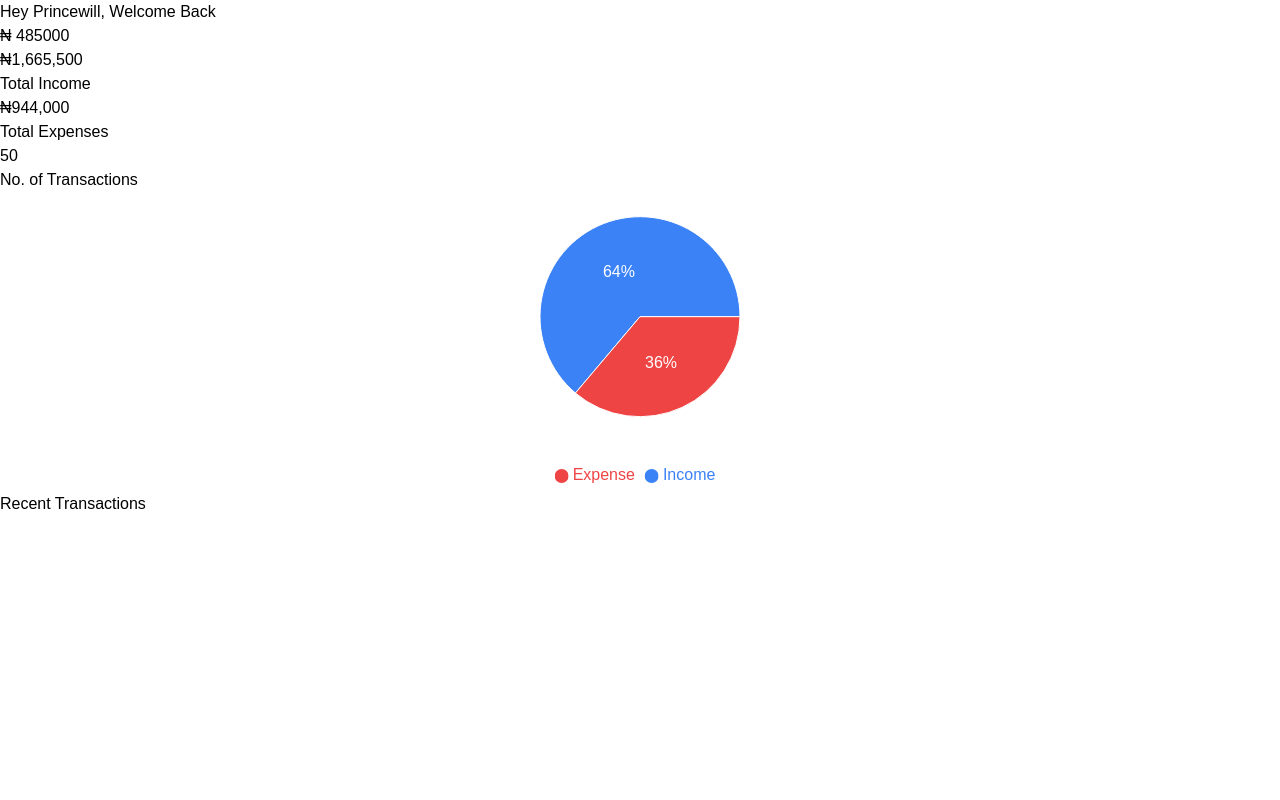
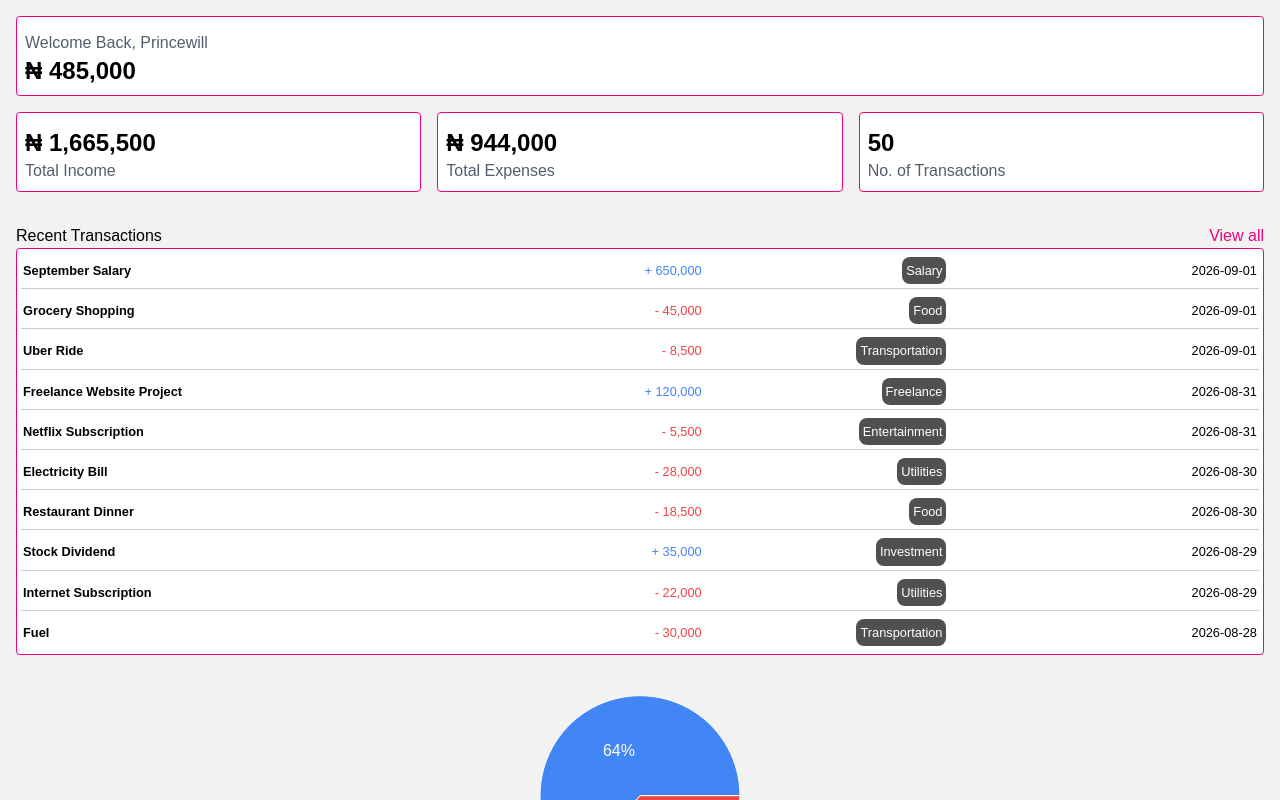
Before and after one commit to builtbyMaro/konga-dashboard, a Next.js app: page / in a window 1280 px wide. Shown: the top 800 px of the page. Built offline with nearby package versions, Linux system fonts and the light colour scheme.

Commit message:
Adds recent transactions section and Adds styling to all components

```diff
--- a/app/globals.css
+++ b/app/globals.css
@@ -1,7 +1,7 @@
 @import "tailwindcss";
 
 :root {
-  --background: #ffffff;
+  --background: #f2f2f2;
 }
 
 @theme inline {
--- a/app/page.tsx
+++ b/app/page.tsx
@@ -6,6 +6,7 @@ import WelcomeCard from "@/components/welcomeCard";
 import ErrorPage from "@/components/error";
 import SummaryCard from "@/components/summaryCard";
 import Chart from "@/components/chart";
+import RecentTransactions from "@/components/recentTransactions";
 
 const Home = () => {
   const [loading, setLoading] = useState(true);
@@ -61,13 +62,15 @@ const Home = () => {
   let numOfTransactions = 0;
 
   if (data) {
-    totalIncome = data.transactions
-      .filter((transaction) => transaction.type === "income")
-      .reduce((total, transaction) => total + transaction.amount, 0);
+    data.transactions.map((transaction) => {
+      if (transaction.type == "income") {
+        totalIncome += transaction.amount;
+      }
 
-    totalExpenses = data.transactions
-      .filter((transaction) => transaction.type === "expense")
-      .reduce((total, transaction) => total + transaction.amount, 0);
+      if (transaction.type == "expense") {
+        totalExpenses += transaction.amount;
+      }
+    });
 
     numOfTransactions = data.transactions.length;
   }
@@ -78,7 +81,7 @@ const Home = () => {
 
   return (
     <main>
-      <section>
+      <section className="grid grid-cols-1 sm:grid-cols-3 lg:grid-cols-3 p-4 gap-4">
         <WelcomeCard balance={data?.accountBalance} />
         <SummaryCard value={totalIncome} text="Total Income" symbol={true} />
         <SummaryCard
@@ -88,8 +91,12 @@ const Home = () => {
         />
         <SummaryCard value={numOfTransactions} text="No. of Transactions" />
       </section>
-      <Chart income={totalIncome} expense={totalExpenses} />
-      <h2>Recent Transactions</h2>
+      <section className="p-4">
+        <RecentTransactions transactions={data!.transactions.slice(0, 10)} />
+      </section>
+      <section>
+        <Chart income={totalIncome} expense={totalExpenses} />
+      </section>
     </main>
   );
 };
--- a/components/chart.tsx
+++ b/components/chart.tsx
@@ -21,7 +21,7 @@ const Chart = ({ income, expense }: Props) => {
     {
       name: "Income",
       value: income,
-      fill: "#3b82f6",
+      fill: "#4285f5",
     },
     {
       name: "Expense",
--- a/components/recentTransactions.tsx
+++ b/components/recentTransactions.tsx
@@ -0,0 +1,26 @@
+import { Transaction } from "@/types/transaction";
+import TransactionRow from "./transactionRow";
+
+const RecentTransactions = ({
+  transactions,
+}: {
+  transactions: Transaction[];
+}) => {
+  return (
+    <div>
+      <div className="flex justify-between">
+        <h3>Recent Transactions</h3>
+        <a href="" className="text-[#ed017f]">
+          View all
+        </a>
+      </div>
+      <div className="flex flex-col gap-1 p-1 border-[1.5px] border-[#ed017f] rounded bg-white">
+        {transactions.map((transaction) => (
+          <TransactionRow transaction={transaction} key={transaction.id} />
+        ))}
+      </div>
+    </div>
+  );
+};
+
+export default RecentTransactions;
--- a/components/summaryCard.tsx
+++ b/components/summaryCard.tsx
@@ -2,12 +2,11 @@ type Props = { value: number; text: string; symbol?: boolean };
 
 const SummaryCard = ({ value, text, symbol }: Props) => {
   return (
-    <div>
-      <h2>
-        {symbol && "₦"}
-        {value.toLocaleString()}
+    <div className="col-span-1 flex flex-col align-middle justify-end border-[1.5px] border-[#ed017f] w-full h-20 rounded p-2 bg-white">
+      <h2 className="font-bold text-2xl">
+        {symbol && "₦"} {value.toLocaleString()}
       </h2>
-      <p>{text}</p>
+      <p className="text-[#535D6C]">{text}</p>
     </div>
   );
 };
--- a/components/transactionRow.tsx
+++ b/components/transactionRow.tsx
@@ -0,0 +1,29 @@
+import { Transaction } from "@/types/transaction";
+
+const TransactionRow = ({ transaction }: { transaction: Transaction }) => {
+  return (
+    <div className="flex items-center text-[0.8em] p-0.5 border-b last:border-b-0 border-[#c5cbd3]">
+      <span className="w-[40%] font-bold sm:w-[30%]">
+        <p>{transaction.description}</p>
+      </span>
+      <span className="flex justify-end w-[30%] sm:w-[25%]">
+        <p
+          className={`${transaction.type === "income" ? "text-[#4285f5]" : "text-[#ef4444]"}`}
+        >
+          {transaction.type === "income" ? "+ " : "- "}
+          {transaction.amount.toLocaleString()}
+        </p>
+      </span>
+      <span className="w-[30%] hidden p-0.5 sm:flex justify-end sm:w-[20%]">
+        <p className="rounded-[8px] p-1 bg-[#505050] text-white">
+          {transaction.category}
+        </p>
+      </span>
+      <span className="flex justify-end w-[30%] sm:w-[25%]">
+        <p>{transaction.date}</p>
+      </span>
+    </div>
+  );
+};
+
+export default TransactionRow;
--- a/components/welcomeCard.tsx
+++ b/components/welcomeCard.tsx
@@ -4,9 +4,9 @@ type props = {
 
 const WelcomeCard = ({ balance }: props) => {
   return (
-    <div>
-      <p>Hey Princewill, Welcome Back</p>
-      <h1>{`₦ ${balance}`}</h1>
+    <div className="flex flex-col justify-end col-span-1 sm:col-span-3 border-[1.5px] border-[#ed017f] w-full h-20 p-2 bg-white rounded">
+      <p className="text-[#535D6C]">Welcome Back, Princewill</p>
+      <h1 className="font-bold text-2xl">{`₦ ${balance?.toLocaleString()}`}</h1>
     </div>
   );
 };
```
Also changed, not shown: components/transactionModal.tsx (deleted).
